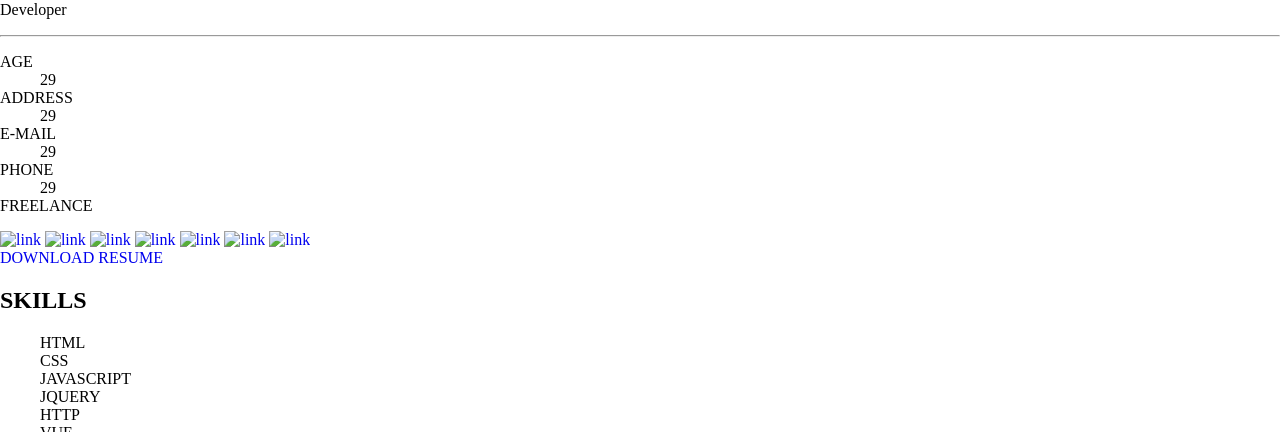
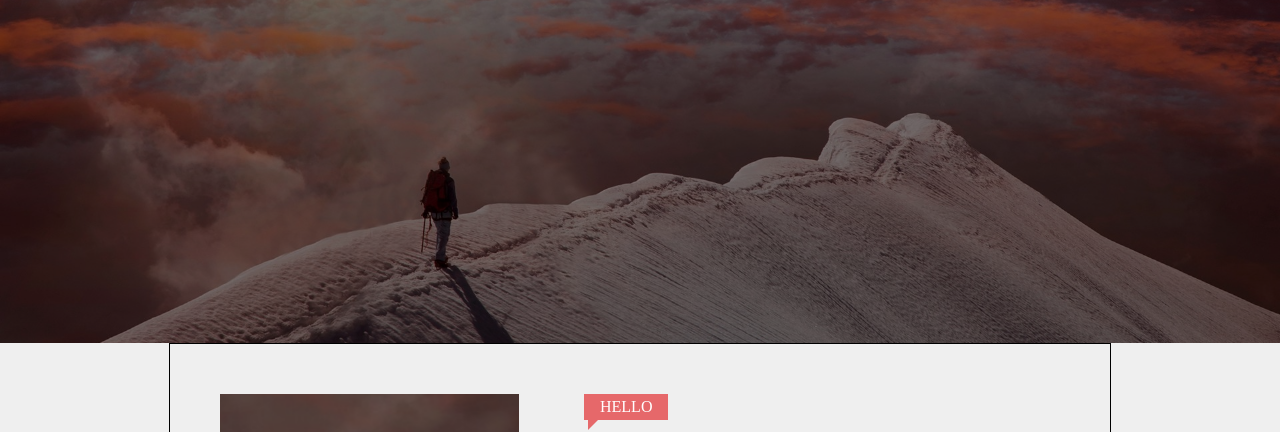
Before and after one commit to czl1919/resume, a plain HTML site: page index.html in a window 1280 px wide. Shown: the part 172-604 px from the top of the page. Drawn offline with Linux system fonts and the light colour scheme.

Commit message:
add card complete

```diff
--- /dev/null
+++ b/css/style.css
@@ -0,0 +1,150 @@
+/* reset-start */
+body, h1, p, ul, dd {
+    margin: 0;
+    padding: 0;
+}
+li {
+    list-style: none;
+}
+a {
+    text-decoration: none;
+}
+/* reset-end */
+
+
+/* common-start */
+body {
+    background-color: #efefef;
+}
+hr {
+    height: 0;
+    border: 0;
+    border-top: 1px solid #dedede;
+}
+.clearfix:after {
+    content: "";
+    display: block;
+    clear: both;
+}
+/* common-end */
+
+
+/* naviation-start */
+.top_nav_bar {
+    padding: 20px 0;
+    position: fixed;
+    width: 100%;
+}
+.nav_bar_inner {
+    padding: 0 16px;
+}
+.top_nav_bar .logo {
+    float: left;
+    font-size: 24px;
+    font-family: 'Arial Black';
+    padding: 3px 0;
+}
+.top_nav_bar .logo > .rs {
+    margin-right: 4px;
+    color: #e6686a;
+}
+.top_nav_bar .logo > .card {
+    color: #9a9da2;
+}
+.top_nav_bar  nav {
+    float: right;
+    padding: 8px 0 2px 0;
+}
+.top_nav_bar nav > ul > li {
+    float: left;
+    padding: 0 17px;
+}
+.top_nav_bar nav > ul > li > a {
+    font-size: 12px;
+    font-weight: bold;
+    color: #b7b7b7;
+    padding: 5px 0;
+    border-top: 3px solid transparent;
+    border-bottom: 3px solid transparent;
+    display: block;
+}
+.top_nav_bar nav > ul > li > a:hover {
+    border-bottom: 3px solid red;
+}
+/* naviation-end */
+
+
+/* banner-start */
+.banner {
+    background: url(../images/background.jpg) no-repeat center;
+    background-size: cover;
+}
+.banner .mask {
+    height: 515px;
+    background-color: rgba(0, 0, 0, .5);
+}
+/* banner-end */
+
+
+/* user_card-start */
+.user_card {
+    max-width: 940px;
+    border: 1px solid #000;
+    margin: 0 auto;
+}
+.user_card .profile {
+    padding: 50px;
+}
+.user_card .picture,
+.user_card .text {
+    float: left;
+}
+.user_card .text {
+    padding-left: 65px;
+    width: 470px;
+}
+.user_card .text .welcome {
+    display: inline-block;
+    background-color: #e6686a;
+    color: #fff;
+    padding: 4px 16px;
+    position: relative;
+}
+.user_card .welcome .triangle {
+    position: absolute;
+    top: 100%;
+    left: 4px;
+    border: 10px solid transparent;
+    border-top-width: 0;
+    border-left-color: #e6686a;
+}
+.user_card .text h1 {
+    margin-top: 18px;
+}
+.user_card .text hr {
+    margin: 20px 0;
+}
+.user_card .text dt,
+.user_card .text dd {
+    float: left;
+    padding: 5px 0;
+}
+.user_card .text dt {
+    width: 30%;
+}
+.user_card .text dd {
+    width: 70%;
+    color: #9da0a7;
+}
+.user_card footer {
+    background-color: #e6686a;
+    text-align: center;
+}
+.user_card footer a {
+    display: inline-block;
+}
+.user_card footer embed {
+    padding: 10px 0;
+    vertical-align: top;
+}
+/* user_card-end */
--- a/index.html
+++ b/index.html
@@ -1,13 +1,17 @@
 <!DOCTYPE html>
 <html>
+
 <head>
     <title>Resume</title>
-        <link rel="stylesheet" href="./style.css" type="text/css">
+    <link rel="stylesheet" href="./css/style.css" type="text/css">
 </head>
+
 <body>
-        <div class="top_nav_bar clearfix">
+    <!-- navigation-begin -->
+    <div class="top_nav_bar">
+        <div class="nav_bar_inner clearfix">
             <a href="javascirpt:;" class="logo">
-                <span class="rs">RS</span><span class="card">card</span>
+                <span class="rs">XD</span><span class="card">Demo</span>
             </a>
             <nav>
                 <ul class="clearfix">
@@ -21,21 +25,33 @@
                 </ul>
             </nav>
         </div>
+    </div>
+    <!-- navigation-end -->
 
-        <div class="banner"></div>
 
+    <!-- banner-begin -->
+    <div class="banner">
+        <div class="mask"></div>
+    </div>
+    <!-- banner-end -->
+
+
+    <!-- main-start -->
     <main>
-            <div class="card">
-                <div class="profile">
-                    <div class="picutre">
-                        <img src="" alt="">
+        <!-- user_card-start -->
+        <div class="user_card">
+            <div class="profile clearfix">
+                <div class="picture">
+                    <img src="./images/avatar.png" width="299px" height="347px" alt="avatar">
                 </div>
                 <div class="text">
-                        <span class="welcome">HELLO</span>
+                    <span class="welcome">HELLO
+                        <span class="triangle"></span>
+                    </span>
                     <h1>I'm Ret</h1>
-                        <p>Developer</p>
+                    <p>开发者</p>
                     <hr>
-                        <dl>
+                    <dl class="clearfix">
                         <dt>AGE</dt>
                         <dd>29</dd>
                         <dt>ADDRESS</dt>
@@ -49,20 +65,18 @@
                 </div>
             </div>
             <footer class="media">
-                    <a href="#"><img src="xxx" alt="link"></a>
-                    <a href="#"><img src="xxx" alt="link"></a>
-                    <a href="#"><img src="xxx" alt="link"></a>
-                    <a href="#"><img src="xxx" alt="link"></a>
-                    <a href="#"><img src="xxx" alt="link"></a>
-                    <a href="#"><img src="xxx" alt="link"></a>
-                    <a href="#"><img src="xxx" alt="link"></a>
+                <a href="#">
+                    <embed width="30px" height="30px" src="./images/GitHub.svg" type="image/svg+xml">
+                </a>
             </footer>
         </div>
+        <!-- user_card-end -->
 
         <a class="button" href="#">DOWNLOAD RESUME</a>
 
         <p></p>
     </main>
+    <!-- main-end-->
 
     <section>
         <h2>SKILLS</h2>
@@ -92,4 +106,5 @@
         </div>
     </section>
 </body>
+
 </html>
--- a/style.css
+++ /dev/null
@@ -1,55 +0,0 @@
-body, h1, ul {
-    margin: 0;
-    padding: 0;
-}
-
-li {
-    list-style: none;
-}
-
-a {
-    text-decoration: none;
-}
-
-.clearfix:after {
-    content: "";
-    display: block;
-    clear: both;
-}
-
-.top_nav_bar {
-    padding: 20px 16px;
-}
-.top_nav_bar > .logo {
-    float: left;
-    font-size: 24px;
-    font-family: 'Arial Black';
-    padding: 3px 0;
-}
-.top_nav_bar > .logo > .rs {
-    margin-right: 4px;
-    color: #e6686a;
-}
-.top_nav_bar > .logo > .card {
-    color: #9a9da2;
-}
-.top_nav_bar > nav {
-    float: right;
-    padding: 8px 0 2px 0;
-}
-.top_nav_bar > nav > ul > li {
-    float: left;
-    padding: 0 17px;
-}
-.top_nav_bar > nav > ul > li > a {
-    font-size: 12px;
-    font-weight: bold;
-    color: #b7b7b7;
-    padding: 5px 0;
-    border-top: 3px solid transparent;
-    border-bottom: 3px solid transparent;
-    display: block;
-}
-.top_nav_bar > nav > ul > li > a:hover {
-    border-bottom: 3px solid red;
-}
```
Also changed, not shown: images/GitHub.svg (added), images/avatar.PNG (added), images/background.jpg (added). Lines whose indentation alone changed are shown as unchanged.
